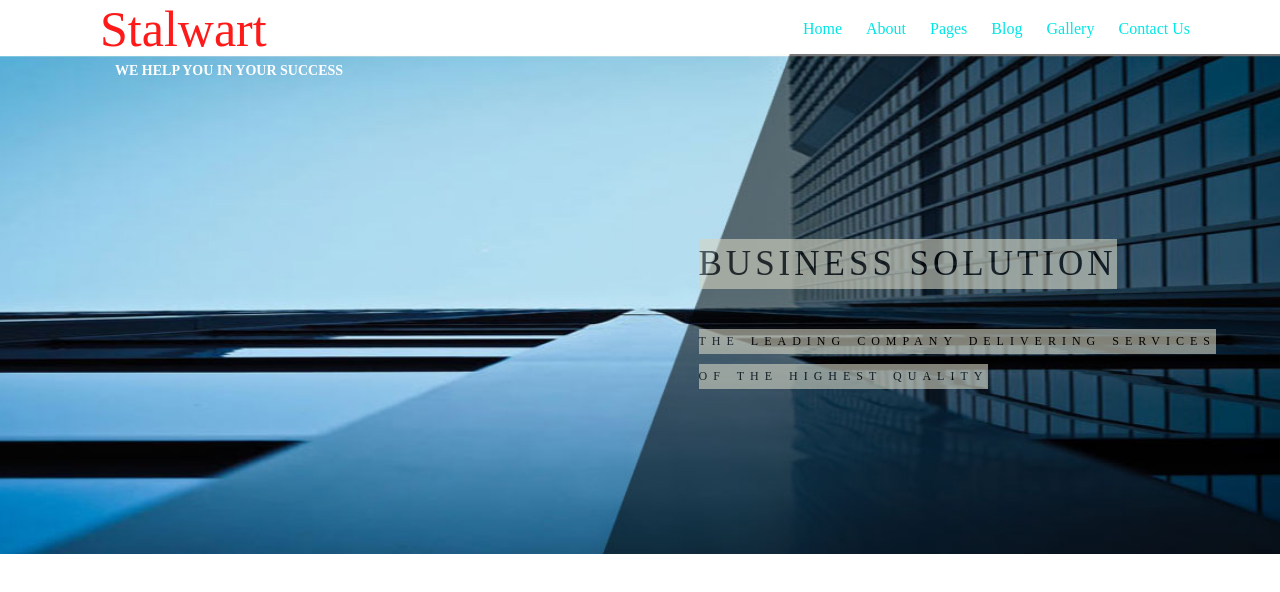
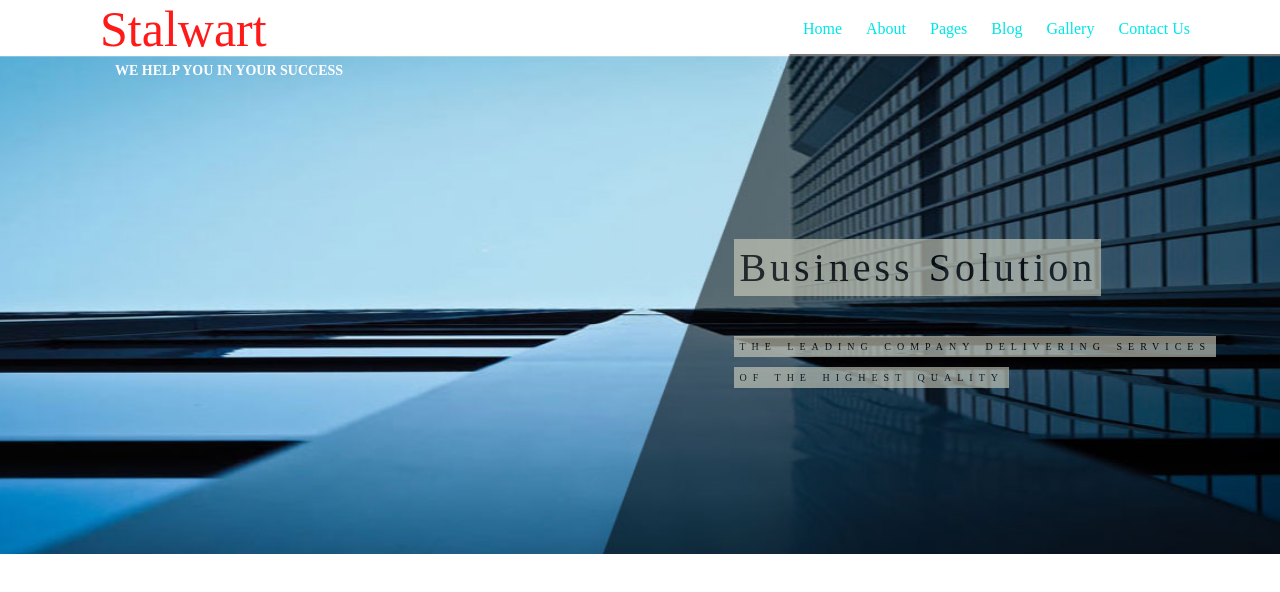
Before and after one commit to vuongvgc/clone-stalwart-website, a plain HTML site: page index.html in a window 1280 px wide. Drawn offline with Linux system fonts and the light colour scheme.

Commit message:
header and carousel modifly

```diff
--- a/css/style.css
+++ b/css/style.css
@@ -84,20 +84,21 @@ html {
 }
 .header__main, .header__sub {
     margin: 10px 0;
-    padding: 5px 0;
+    padding: 5px;
     background-color: #d5d5c3;
     font-weight: 400;
     width: fit-content;
     opacity: 0.6;
 }
 .header__main {
-    font-size: 35px;
+    font-size: 40px;
+    text-transform: capitalize;
     letter-spacing: 4px;
     word-spacing: 1px;
     margin-bottom: 40px;
 }
 .header__sub {
-    font-size: 12px;
+    font-size: 10px;
     letter-spacing: 6px;
     word-spacing: 2px;
 }
```
